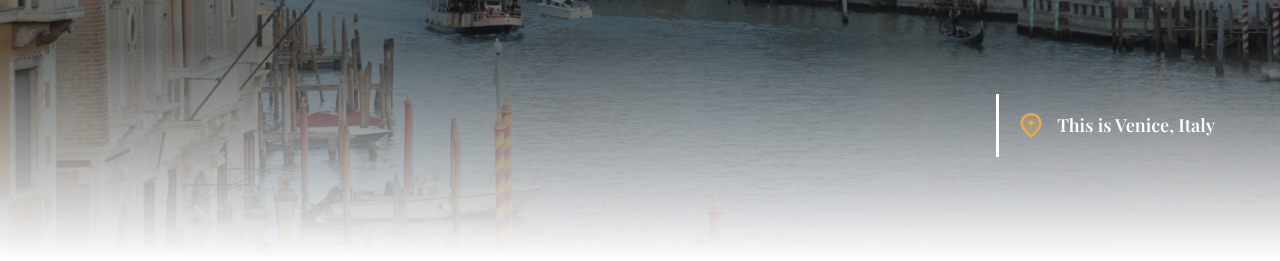
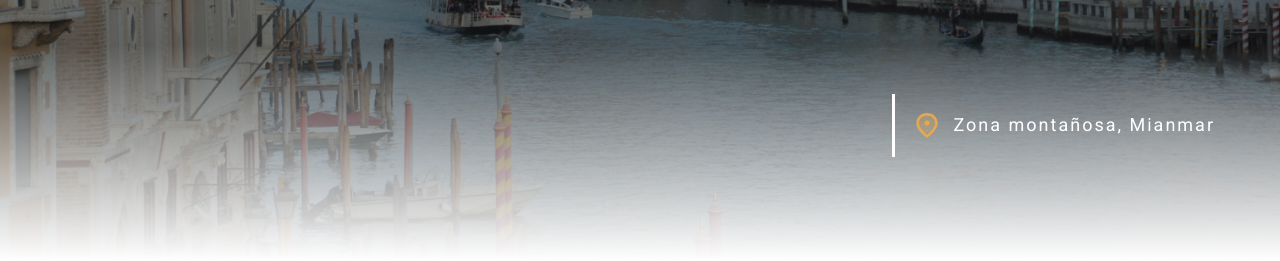
Before and after one commit to iCharlieAraiza/viajetip, a website: page index.html in a window 1280 px wide. Both pictures are taken after a click on the element 721 px from the left and 376 px from the top of the page. Shown: the part 539-800 px from the top of the page. Drawn offline with nearby package versions, Linux system fonts and the light colour scheme.

Commit message:
Update elements

```diff
--- a/css/style.scss
+++ b/css/style.scss
@@ -612,8 +612,7 @@ p {
     align-items: center;
     .place-name {
         color: white !important;
-        //background-color: red;
-        font-family: "Playfair Display" !important;
+        letter-spacing: 2px;
     }
     picture {
         padding-top: 4px;
--- a/js/homepage.js
+++ b/js/homepage.js
@@ -10,3 +10,38 @@ var slider = tns({
     "rewind	": true,
     "nav": false,
   });
+
+const cards = document.querySelectorAll('.carousel-cell');
+
+const places = {
+  "hills":{
+    "title":"Zona montañosa, Mianmar",
+    "description":"Lorem ipsum dolor sit amet, consectetur adipiscing elit. Sed euismod, nunc ut aliquam aliquam, nisl nisl aliquet nisl, eget aliquam nisl lorem quis nisl. Sed euismod, nunc ut aliquam aliquam, nisl nisl aliquet nisl, eget aliquam nisl lorem quis nisl.",
+    "image":"https://images.unsplash.com/photo-1519680772-3b7b1b1b5f1d?ixlib=rb-1.2.1&ixid=eyJhcHBfaWQiOjEyMDd9&auto=format&fit=crop&w=1050&q=80"
+  },
+  "japan":{
+    "title":"Japan",
+    "description":"Lorem ipsum dolor sit amet, consectetur adipiscing elit. Sed euismod, nunc ut aliquam aliquam, nisl nisl aliquet nisl, eget aliquam nisl lorem quis nisl. Sed euismod, nunc ut aliquam aliquam, nisl nisl aliquet nisl, eget aliquam nisl lorem quis nisl.",
+    "image":"https://images.unsplash.com/photo-1519680772-3b7b1b1b5f1d?ixlib=rb-1.2.1&ixid=eyJhcHBfaWQiOjEyMDd9&auto=format&fit=crop&w=1050&q=80"
+  },
+  "maldives":{
+    "title":"Maldives",
+    "description":"Lorem ipsum dolor sit amet, consectetur adipiscing elit. Sed euismod, nunc ut aliquam aliquam, nisl nisl aliquet nisl, eget aliquam nisl lorem quis nisl. Sed euismod, nunc ut aliquam aliquam, nisl nisl aliquet nisl, eget aliquam nisl lorem quis nisl.",
+    "image":"https://images.unsplash.com/photo-1519680772-3b7b1b1b5f1d?ixlib=rb-1.2.1&ixid=eyJhcHBfaWQiOjEyMDd9&auto=format&fit=crop&w=1050&q=80"
+  },
+  "venice":{
+    "title":"Venice",
+    "description":"Lorem ipsum dolor sit amet, consectetur adipiscing elit. Sed euismod, nunc ut aliquam aliquam, nisl nisl aliquet nisl, eget aliquam nisl lorem quis nisl. Sed euismod, nunc ut aliquam aliquam, nisl nisl aliquet nisl, eget aliquam nisl lorem quis nisl.",
+    "image":"https://images.unsplash.com/photo-1519680772-3b7b1b1b5f1d?ixlib=rb-1.2.1&ixid=eyJhcHBfaWQiOjEyMDd9&auto=format&fit=crop&w=1050&q=80"
+  },
+}
+
+const placeDescription = document.querySelector('.place-name');
+
+
+cards.forEach((card) => {
+  card.addEventListener('click', () => {
+    const value = card.getAttribute('data-value');
+    placeDescription.innerHTML = places[value].title;
+  });
+})
```
Also changed, not shown: css/style.css, 1 other file.
